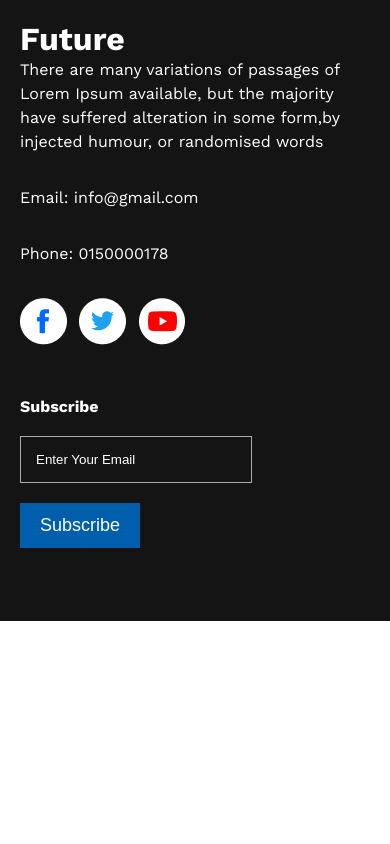
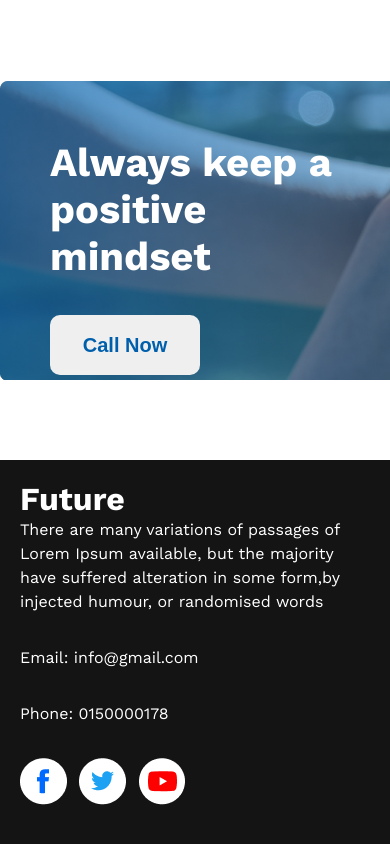
Before and after one commit to swabinda/new-year-project, a plain HTML site: page index.html in a window 390 px wide. Shown: the top 844 px of the page. Drawn offline with nearby package versions, Linux system fonts and the light colour scheme.

Commit message:
container respponsive

```diff
--- a/css/style.css
+++ b/css/style.css
@@ -165,6 +165,12 @@ ul{
     transform: translateY(3px);
 }
 @media screen and (max-width: 576px) {
+    .container{
+        width: auto;
+    }
+    .container-info{
+        width: auto;
+    }
     .footer-container{
         height: 100%;
         flex-direction: column;
@@ -180,6 +186,9 @@ ul{
     }
 }
 @media screen and (min-width: 577px) and (max-width: 992px){
+    .container {
+            width: auto;
+        }
     .future-box {
         margin: 0 30px;
     }
--- a/index.html
+++ b/index.html
@@ -75,7 +75,7 @@
             </div>
         </div>
     </section>
-    <div class="container hide">
+    <div class="container">
         <div class="container-info">
             <h1>Always keep a positive</h1>
             <h1>mindset</h1>
```
